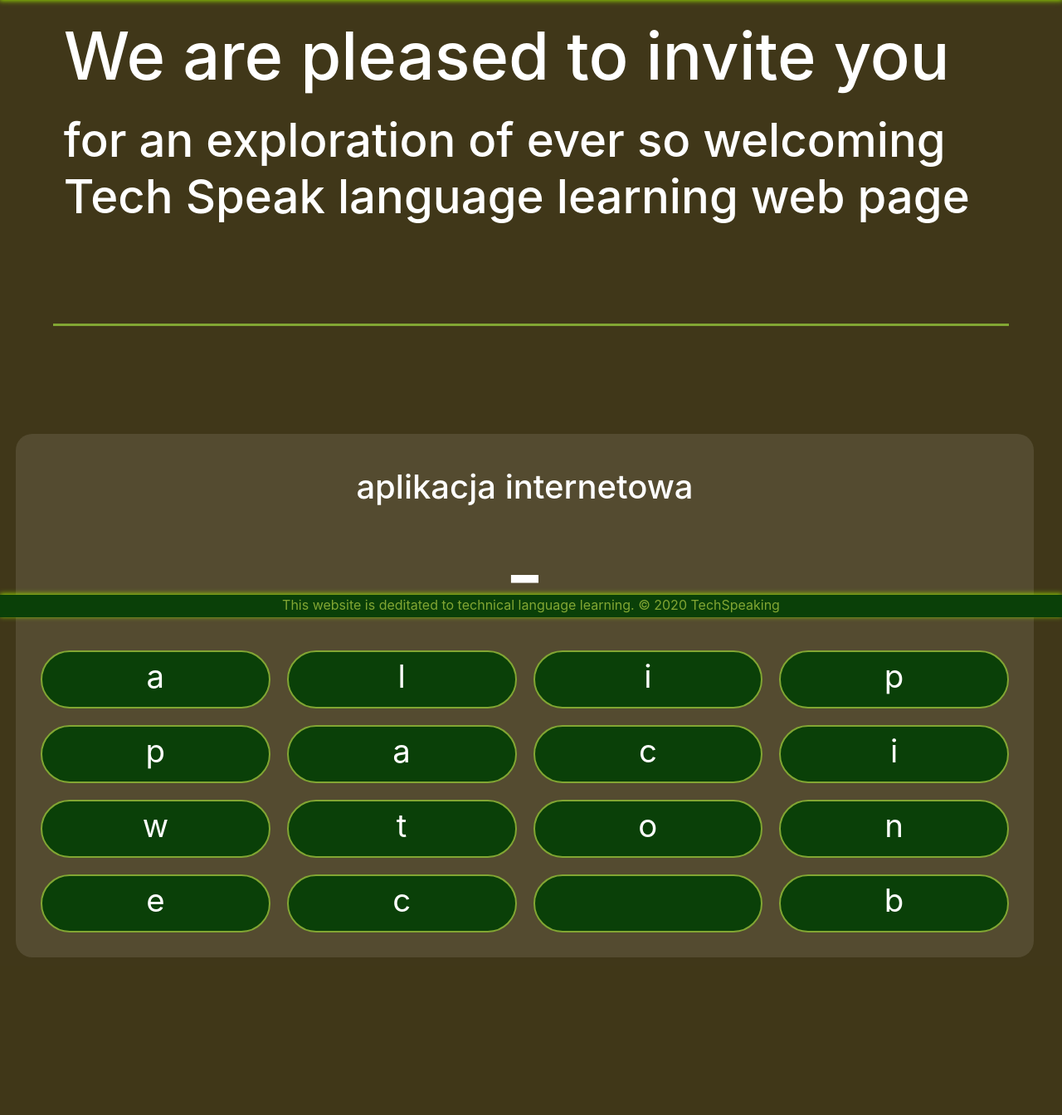
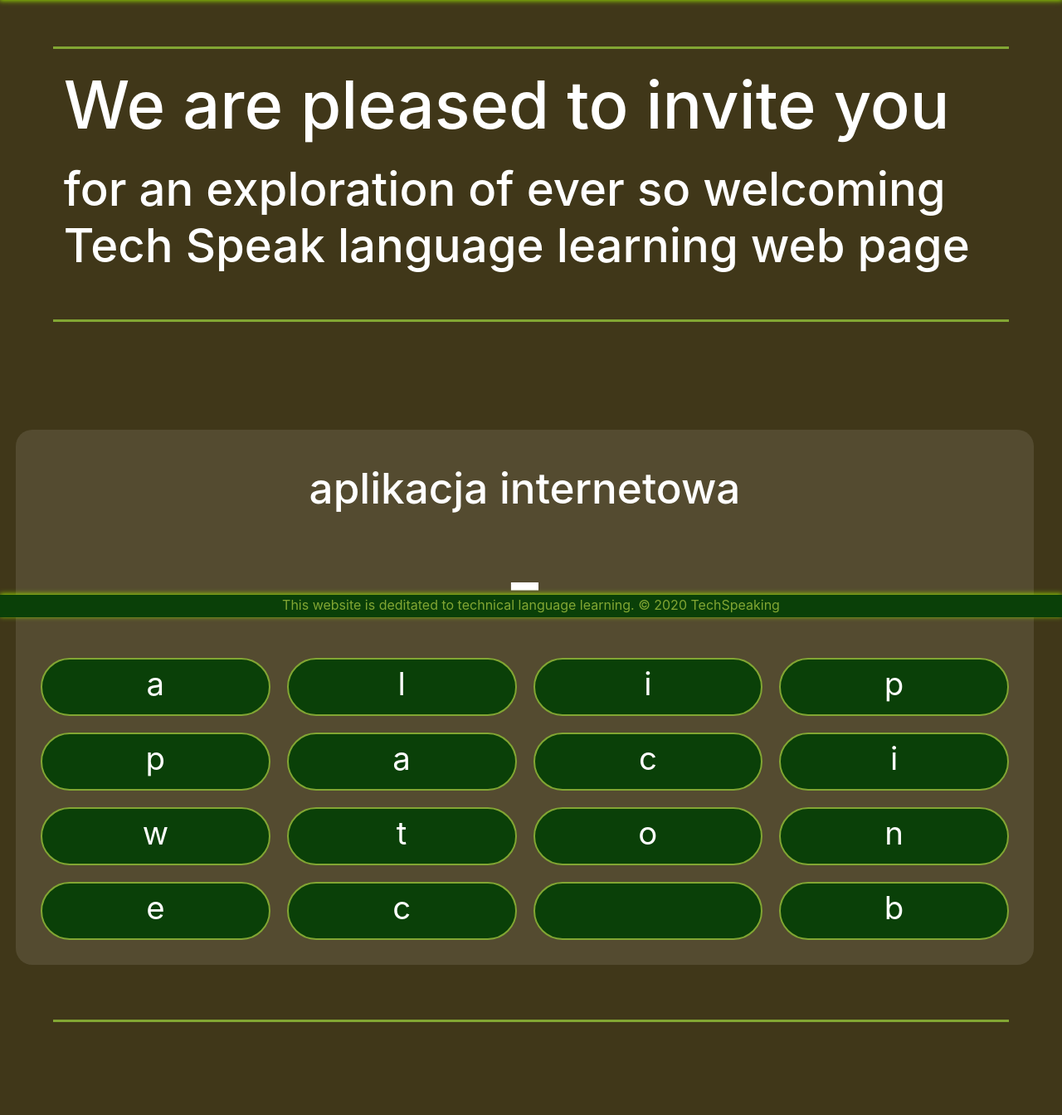
Before and after one commit to szmanda/ZSK, a PHP site: page / in a window 1280 px wide. Shown: the part 56-1400 px from the top of the page at 83% size. Before the commit the page ends 1210 px from the top, so only its background shows below. Run offline with PHP 8.4, Linux system fonts and the light colour scheme.

Commit message:
Adding .divider class

```diff
--- a/klasa4/TechSpeaking_WebAppProject/index.php
+++ b/klasa4/TechSpeaking_WebAppProject/index.php
@@ -10,17 +10,18 @@
   </head>
   <body class="back-secondary">
     <?php require("structure/header.php");?>
+
+    <div class="divider" style="margin-bottom: 1vh;"></div>
+
     <h1 style="font-size: 6.2vw;">We are pleased to invite you</h1>
-    <h2 style="font-size: 4.4vw; padding-bottom:5vw;">for an exploration of ever so welcoming Tech Speak language learning web page</h2>
+    <h2 style="font-size: 4.4vw; text-align:">for an exploration of ever so welcoming Tech Speak language learning web page</h2>
 
-    <div class="divider">
-
-    </div>
+    <div class="divider"></div>
 
     <div class="row">
       <div class="col-xs-12 col-xl-12 px-4 pt-2">
         <div class="tile">
-          <h1 class="g" style="text-align: center; font-size:-3.5vw;"><?php echo "second lang" ?></h1>
+          <h1 class="g" style="text-align: center; font-size:4vw;"><?php echo "second lang" ?></h1>
           <h2 class="g" style="font-size: 8vw;">_ __ ________</h2>
           <div id="grid">
 
--- a/klasa4/TechSpeaking_WebAppProject/structure/footer.html
+++ b/klasa4/TechSpeaking_WebAppProject/structure/footer.html
@@ -1,3 +1,4 @@
+<div class="divider"></div>
 <footer>
   <p>This website is deditated to technical language learning. &copy; 2020 TechSpeaking </p>
 <footer>
--- a/klasa4/TechSpeaking_WebAppProject/styles/master.css
+++ b/klasa4/TechSpeaking_WebAppProject/styles/master.css
@@ -100,6 +100,7 @@ footer{
   width:100%;
   left: 0;
   bottom: 0;
+  margin-top: 5vh;
 }
 footer p{
   color: var(--bg-accent);
```
